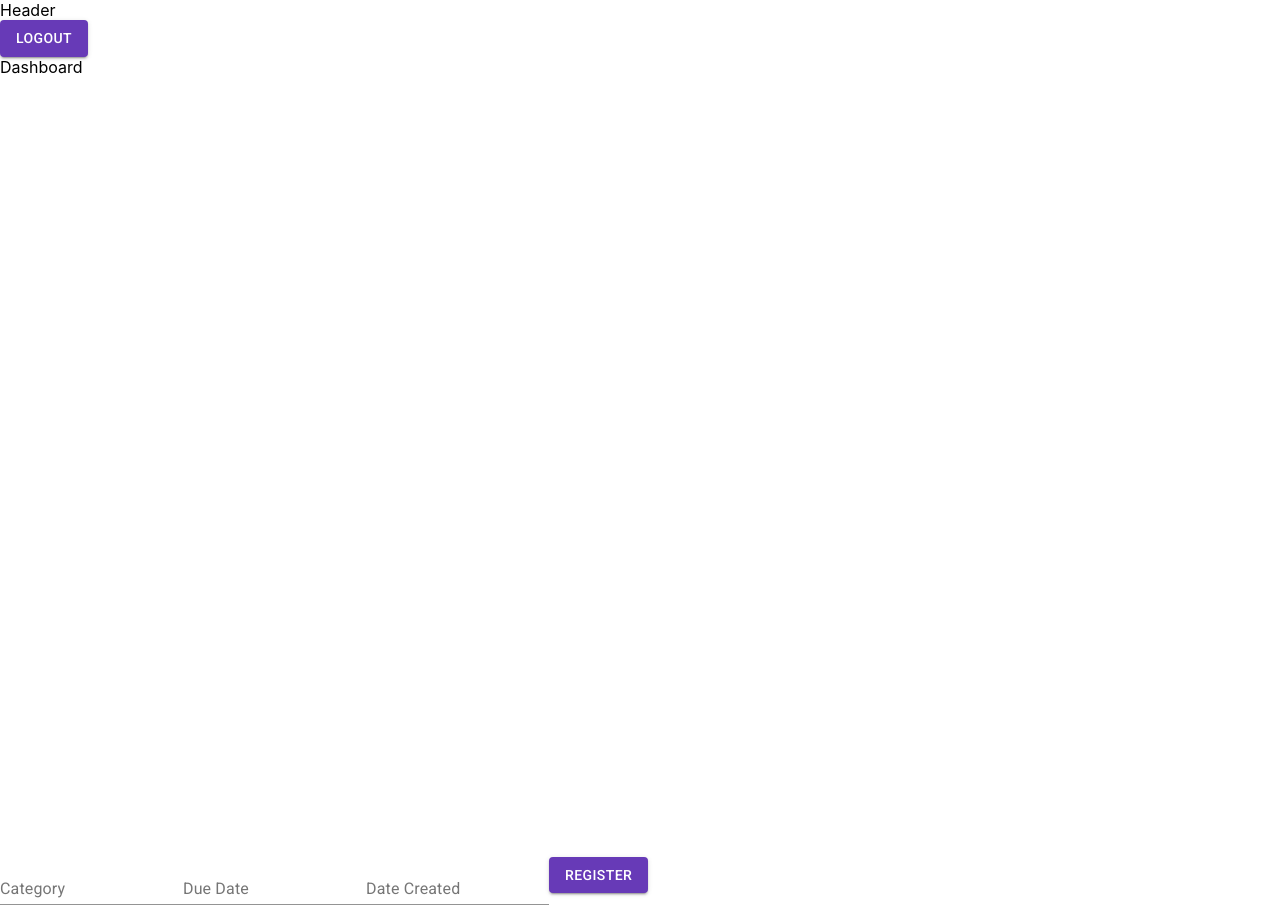
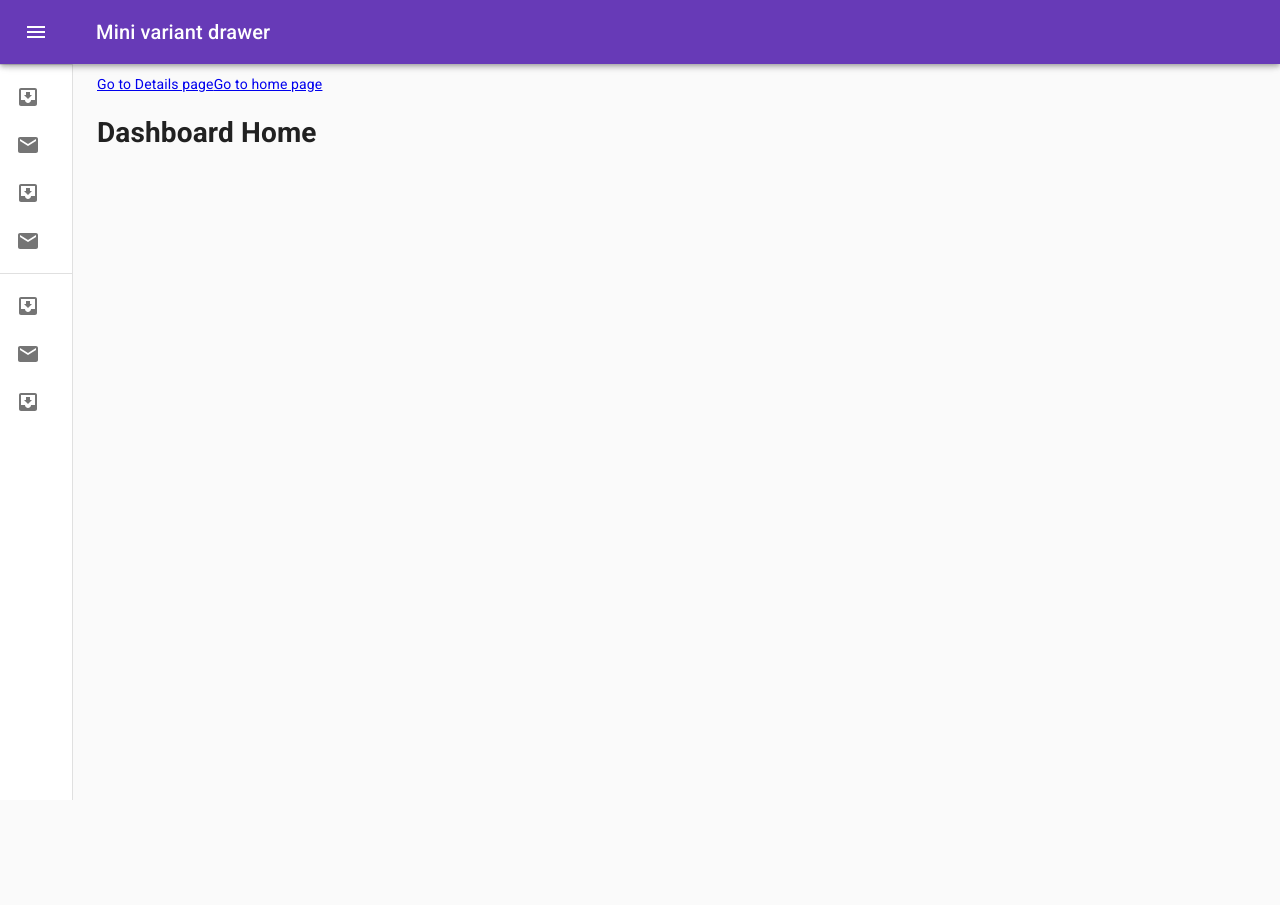
Before and after one commit to etokatlian/frontend, a React (Create React App) app: page /dashboard in a window 1280 px wide. After the commit the page ends 800 px from the top, so only its background shows below. Built offline with nearby package versions, Linux system fonts and the light colour scheme; sample sign-in values are in the browser's storage.

Commit message:
Appbar and dashboard routing added

```diff
--- a/src/components/Auth/Auth.js
+++ b/src/components/Auth/Auth.js
@@ -8,7 +8,6 @@
 
 const Auth = props => {
   if (props.location.pathname === '/auth') {
-    console.log('props', props);
     return <Redirect to="/auth/login" />;
   }
 
--- a/src/components/Dashboard/Dashboard.js
+++ /dev/null
@@ -1,74 +0,0 @@
-import React, { useContext, useEffect, useState } from 'react';
-import Button from '@material-ui/core/Button';
-import TextField from '@material-ui/core/TextField';
-import { Link } from 'react-router-dom';
-import axios from '../../api/config';
-
-import { GlobalContext } from '../globalState';
-import { connectableObservableDescriptor } from 'rxjs/internal/observable/ConnectableObservable';
-
-let initialTodoState = {
-  category: '',
-  dueDate: '',
-  dateCreated: ''
-}
-
-const Dashboard = () => {
-  const { state, dispatch } = useContext(GlobalContext);
-  const [newTodo, setNewTodo] = useState(initialTodoState);
-
-
-  const handleChange = event => {
-    setNewTodo({
-      ...newTodo,
-      [event.target.name]: event.target.value
-    });
-  };
-
-  const handleSubmit = async event => {
-    event.preventDefault();
-    const { category, dueDate, dateCreated } = newTodo;
-
-    // need form validation
-
-    try {
-      let response = await axios.post('http://localhost:4000/api/todos', {
-        category,
-        dueDate,
-        dateCreated
-      });
-
-      setNewTodo(initialTodoState)
-    } catch (err) {
-      console.log('Error', err);
-    }
-  };
-
-  console.log('state from dashboard', state)
-
-  return (
-    <>
-      <div>Dashboard</div>
-      <form onSubmit={handleSubmit}>
-        <TextField name="category" label="Category" value={newTodo.category} onChange={handleChange} />
-        <TextField name="dueDate" label="Due Date" value={newTodo.dueDate} onChange={handleChange} />
-        <TextField
-          name="dateCreated"
-          label="Date Created"
-          value={newTodo.dateCreated}
-          onChange={handleChange}
-        />
-        <Button
-          type="submit"
-          variant="contained"
-          color="primary"
-          onClick={() => dispatch({ type: 'user_login_successful' })}
-        >
-          Register
-        </Button>
-      </form>
-    </>
-  );
-};
-
-export default Dashboard;
--- /dev/null
+++ b/src/components/Dashboard/Home/Home.js
@@ -0,0 +1,8 @@
+import React from 'react';
+
+const Home = () => {
+  console.log('Home page rendered');
+  return <h1>Dashboard Home</h1>;
+};
+
+export default Home;
--- /dev/null
+++ b/src/components/Dashboard/NewDashboard.js
@@ -0,0 +1,184 @@
+import React from 'react';
+import { Route, Redirect, Link } from 'react-router-dom';
+import clsx from 'clsx';
+import { makeStyles, useTheme } from '@material-ui/core/styles';
+import Drawer from '@material-ui/core/Drawer';
+import AppBar from '@material-ui/core/AppBar';
+import Toolbar from '@material-ui/core/Toolbar';
+import List from '@material-ui/core/List';
+import CssBaseline from '@material-ui/core/CssBaseline';
+import Typography from '@material-ui/core/Typography';
+import Divider from '@material-ui/core/Divider';
+import IconButton from '@material-ui/core/IconButton';
+import MenuIcon from '@material-ui/icons/Menu';
+import ChevronLeftIcon from '@material-ui/icons/ChevronLeft';
+import ChevronRightIcon from '@material-ui/icons/ChevronRight';
+import ListItem from '@material-ui/core/ListItem';
+import ListItemIcon from '@material-ui/core/ListItemIcon';
+import ListItemText from '@material-ui/core/ListItemText';
+import InboxIcon from '@material-ui/icons/MoveToInbox';
+import MailIcon from '@material-ui/icons/Mail';
+
+import Home from './Home/Home';
+import Profile from './Profile/Profile';
+
+const drawerWidth = 240;
+
+const useStyles = makeStyles(theme => ({
+  root: {
+    display: 'flex'
+  },
+  appBar: {
+    zIndex: theme.zIndex.drawer + 1,
+    transition: theme.transitions.create(['width', 'margin'], {
+      easing: theme.transitions.easing.sharp,
+      duration: theme.transitions.duration.leavingScreen
+    })
+  },
+  appBarShift: {
+    marginLeft: drawerWidth,
+    width: `calc(100% - ${drawerWidth}px)`,
+    transition: theme.transitions.create(['width', 'margin'], {
+      easing: theme.transitions.easing.sharp,
+      duration: theme.transitions.duration.enteringScreen
+    })
+  },
+  menuButton: {
+    marginRight: 36
+  },
+  hide: {
+    display: 'none'
+  },
+  drawer: {
+    width: drawerWidth,
+    flexShrink: 0,
+    whiteSpace: 'nowrap'
+  },
+  drawerOpen: {
+    width: drawerWidth,
+    transition: theme.transitions.create('width', {
+      easing: theme.transitions.easing.sharp,
+      duration: theme.transitions.duration.enteringScreen
+    })
+  },
+  drawerClose: {
+    transition: theme.transitions.create('width', {
+      easing: theme.transitions.easing.sharp,
+      duration: theme.transitions.duration.leavingScreen
+    }),
+    overflowX: 'hidden',
+    width: theme.spacing(7) + 1,
+    [theme.breakpoints.up('sm')]: {
+      width: theme.spacing(9) + 1
+    }
+  },
+  toolbar: {
+    display: 'flex',
+    alignItems: 'center',
+    justifyContent: 'flex-end',
+    padding: '0 8px',
+    ...theme.mixins.toolbar
+  },
+  content: {
+    marginTop: 50,
+    flexGrow: 1,
+    padding: theme.spacing(3)
+  }
+}));
+
+export default function MiniDrawer(props) {
+  const classes = useStyles();
+  const theme = useTheme();
+  const [open, setOpen] = React.useState(false);
+
+  function handleDrawerOpen() {
+    setOpen(true);
+  }
+
+  function handleDrawerClose() {
+    setOpen(false);
+  }
+
+  console.log('props', props);
+
+  return (
+    <div className={classes.root}>
+      <CssBaseline />
+      <AppBar
+        position="fixed"
+        className={clsx(classes.appBar, {
+          [classes.appBarShift]: open
+        })}
+      >
+        <Toolbar>
+          <IconButton
+            color="inherit"
+            aria-label="Open drawer"
+            onClick={handleDrawerOpen}
+            edge="start"
+            className={clsx(classes.menuButton, {
+              [classes.hide]: open
+            })}
+          >
+            <MenuIcon />
+          </IconButton>
+          <Typography variant="h6" noWrap>
+            Mini variant drawer
+          </Typography>
+        </Toolbar>
+      </AppBar>
+      <Drawer
+        variant="permanent"
+        className={clsx(classes.drawer, {
+          [classes.drawerOpen]: open,
+          [classes.drawerClose]: !open
+        })}
+        classes={{
+          paper: clsx({
+            [classes.drawerOpen]: open,
+            [classes.drawerClose]: !open
+          })
+        }}
+        open={open}
+      >
+        <div className={classes.toolbar}>
+          <IconButton onClick={handleDrawerClose}>
+            {theme.direction === 'rtl' ? (
+              <ChevronRightIcon />
+            ) : (
+              <ChevronLeftIcon />
+            )}
+          </IconButton>
+        </div>
+        <Divider />
+        <List>
+          {['Inbox', 'Starred', 'Send email', 'Drafts'].map((text, index) => (
+            <ListItem button key={text}>
+              <ListItemIcon>
+                {index % 2 === 0 ? <InboxIcon /> : <MailIcon />}
+              </ListItemIcon>
+              <ListItemText primary={text} />
+            </ListItem>
+          ))}
+        </List>
+        <Divider />
+        <List>
+          {['All mail', 'Trash', 'Spam'].map((text, index) => (
+            <ListItem button key={text}>
+              <ListItemIcon>
+                {index % 2 === 0 ? <InboxIcon /> : <MailIcon />}
+              </ListItemIcon>
+              <ListItemText primary={text} />
+            </ListItem>
+          ))}
+        </List>
+      </Drawer>
+      <main className={classes.content}>
+        <Link to="/dashboard/details">Go to Details page</Link>
+        <Link to="/dashboard">Go to home page</Link>
+        <Route path={`${props.match.url}`} exact component={Home} />
+        <Route path={`${props.match.url}/details`} component={Profile} />
+      </main>
+    </div>
+  );
+}
--- /dev/null
+++ b/src/components/Dashboard/Profile/Profile.js
@@ -0,0 +1,8 @@
+import React from 'react';
+
+const Profile = () => {
+  console.log('profile page rendered');
+  return <h1>Profile</h1>;
+};
+
+export default Profile;
--- a/src/routes.js
+++ b/src/routes.js
@@ -2,12 +2,14 @@
 import Button from '@material-ui/core/Button';
 import { BrowserRouter as Router, Route, Redirect } from 'react-router-dom';
 
-import Dashboard from './components/Dashboard/Dashboard';
+import NewDashboard from './components/Dashboard/NewDashboard';
 import Auth from './components/Auth/Auth';
 import { GlobalContext } from './components/globalState';
 
 const PrivateRoute = ({ component: Component, ...rest }) => {
   const { state, dispatch } = useContext(GlobalContext);
+
+  console.log('state', state);
 
   return (
     <Route
@@ -27,29 +29,6 @@
   return <Redirect to="/auth/login" />;
 };
 
-const Header = () => {
-  const { state, dispatch } = useContext(GlobalContext);
-
-  const logout = () => {
-    window.localStorage.removeItem('td_access_token');
-    dispatch({ type: 'logout_user' });
-  };
-
-  return (
-    <>
-      <nav>Header</nav>
-      <Button
-        type="submit"
-        variant="contained"
-        color="primary"
-        onClick={() => logout()}
-      >
-        Logout
-      </Button>
-    </>
-  );
-};
-
 const AppRouter = () => {
   const { state, dispatch } = useContext(GlobalContext);
 
@@ -63,10 +42,9 @@
 
   return (
     <Router>
-      {state.user.isLoggedin ? <Header /> : null}
       <Route path="/" exact component={Root} />
       <Route path="/auth" component={Auth} />
-      <PrivateRoute path="/dashboard" component={Dashboard} />
+      <PrivateRoute path="/dashboard" component={NewDashboard} />
     </Router>
   );
 };
```
Also changed, not shown: src/components/Dashboard/Appbar/Appbar.js (added), src/components/Dashboard/Appbar/appbarStyles.js (added).
